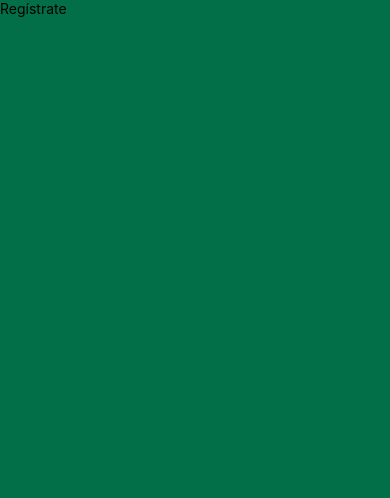
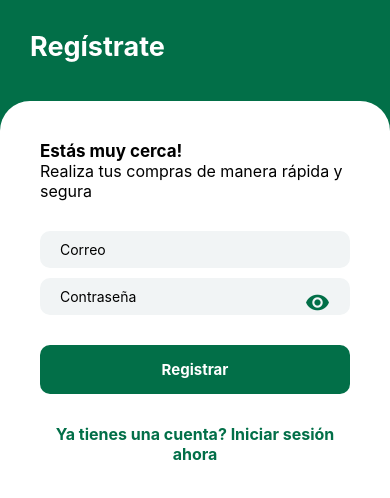
Before and after one commit to Dante-Wy/ProyectoFinal-AppMoviles, a React Native app: screen /Register in a window 390 px wide. Shown: the top 498 px of the page. Built offline with nearby package versions, Linux system fonts and the light colour scheme.

Commit message:
register commit

```diff
--- a/package.json
+++ b/package.json
@@ -24,6 +24,7 @@
   "devDependencies": {
     "@babel/core": "^7.20.0",
     "@types/react": "~18.2.45",
+    "@types/react-native-vector-icons": "^6.4.18",
     "typescript": "^5.1.3"
   },
   "private": true
--- a/src/screens/LoginScreen.tsx
+++ b/src/screens/LoginScreen.tsx
@@ -6,7 +6,7 @@ import { BodyComponent } from '../components/BodyComponent';
 import { styles } from '../theme/appTheme';
 import { InputComponent } from '../components/InputComponent';
 import { ButtonComponent } from '../components/ButtonComponent';
-import { useNavigation } from '@react-navigation/native';
+import { CommonActions, useNavigation } from '@react-navigation/native';
 
 //interface - objeto
 interface FormLogin {
@@ -39,7 +39,7 @@ export const LoginScreen = () => {
     const [hiddenPassword, setHiddenPassword] = useState<boolean>(true);
 
     //hook useNavigation: permitir navegar de una pantalla a otra
-    useNavigation();
+    const navigation = useNavigation();
 
     //función que permita actualizar el estado del formulario
     const handleSetValues = (name: string, value: string) => {
@@ -106,8 +106,11 @@ export const LoginScreen = () => {
                         actionIcon={() => setHiddenPassword(!hiddenPassword)} />
                 </View>
                 <ButtonComponent textButton='Iniciar' actionButton={handleSignIn} />
-                <TouchableOpacity>
-                    <Text style={styles.textRedirection}>No tienes cuenta? Regístrate ahora</Text>
+                <TouchableOpacity
+                    onPress={() => navigation.dispatch(CommonActions.navigate({name:'Register'}))}>
+                    <Text style={styles.textRedirection}>
+                        No tienes cuenta? Regístrate ahora
+                    </Text>
                 </TouchableOpacity>
             </BodyComponent>
         </View>
--- a/src/screens/RegisterScreen.tsx
+++ b/src/screens/RegisterScreen.tsx
@@ -1,10 +1,79 @@
-import React from 'react';
-import { Text, View } from 'react-native';
+import React, { useState } from 'react';
+import { StatusBar, Text, TouchableOpacity, View } from 'react-native';
+import { PRIMARY_COLOR } from '../commons/constantsColor';
+import { TitleComponent } from '../components/TitleComponent';
+import { BodyComponent } from '../components/BodyComponent';
+import { styles } from '../theme/appTheme';
+import { InputComponent } from '../components/InputComponent';
+import { ButtonComponent } from '../components/ButtonComponent';
+import { CommonActions, useNavigation } from '@react-navigation/native';
+
+//interface - formulario Registro
+interface FormRegister {
+  email: string;
+  password: string;
+}
 
 export const RegisterScreen = () => {
+
+  //hook useState: Manipular el estado del formulario
+  const [formRegister, setFormRegister] = useState<FormRegister>({
+    email: '',
+    password: ''
+  });
+
+  //hook useState: permitir que la contraseña sea visible o no
+  const [hiddenPassword, setHiddenPassword] = useState<boolean>(true);
+
+  //hook useNavigation: permitir navegar de una pantalla a otra
+  const navigation = useNavigation();
+
+  //función que actualice el estado del formulario
+  const handleSetValues = (name: string, value: string) => {
+    setFormRegister({ ...formRegister, [name]: value });
+  }
+
+  //función que permita registrar usuario
+  const handleSignUp = () => {
+    console.log(formRegister);
+  }
+
   return (
     <View>
-        <Text>Regístrate</Text>
+      <StatusBar backgroundColor={PRIMARY_COLOR} />
+      <TitleComponent title='Regístrate' />
+      <BodyComponent>
+        <View>
+          <Text
+            style={styles.titleBody}>
+            Estás muy cerca!
+          </Text>
+          <Text
+            style={styles.descriptionBody}>
+            Realiza tus compras de manera rápida y segura
+          </Text>
+        </View>
+        <View style={styles.contentInput}>
+          <InputComponent
+            placeholder='Correo'
+            handleSetValues={handleSetValues}
+            name='email' />
+          <InputComponent
+            placeholder='Contraseña'
+            handleSetValues={handleSetValues}
+            name='password'
+            isPassword={hiddenPassword}
+            hasIcon={true}
+            actionIcon={() => setHiddenPassword(!hiddenPassword)} />
+        </View>
+        <ButtonComponent textButton='Registrar' actionButton={handleSignUp} />
+        <TouchableOpacity
+          onPress={() => navigation.dispatch(CommonActions.navigate({ name: 'Login' }))}>
+          <Text style={styles.textRedirection}>
+            Ya tienes una cuenta? Iniciar sesión ahora
+          </Text>
+        </TouchableOpacity>
+      </BodyComponent>
     </View>
   )
 }
```
Also changed, not shown: 1 other file (tests, documents, lock files or other folders).
